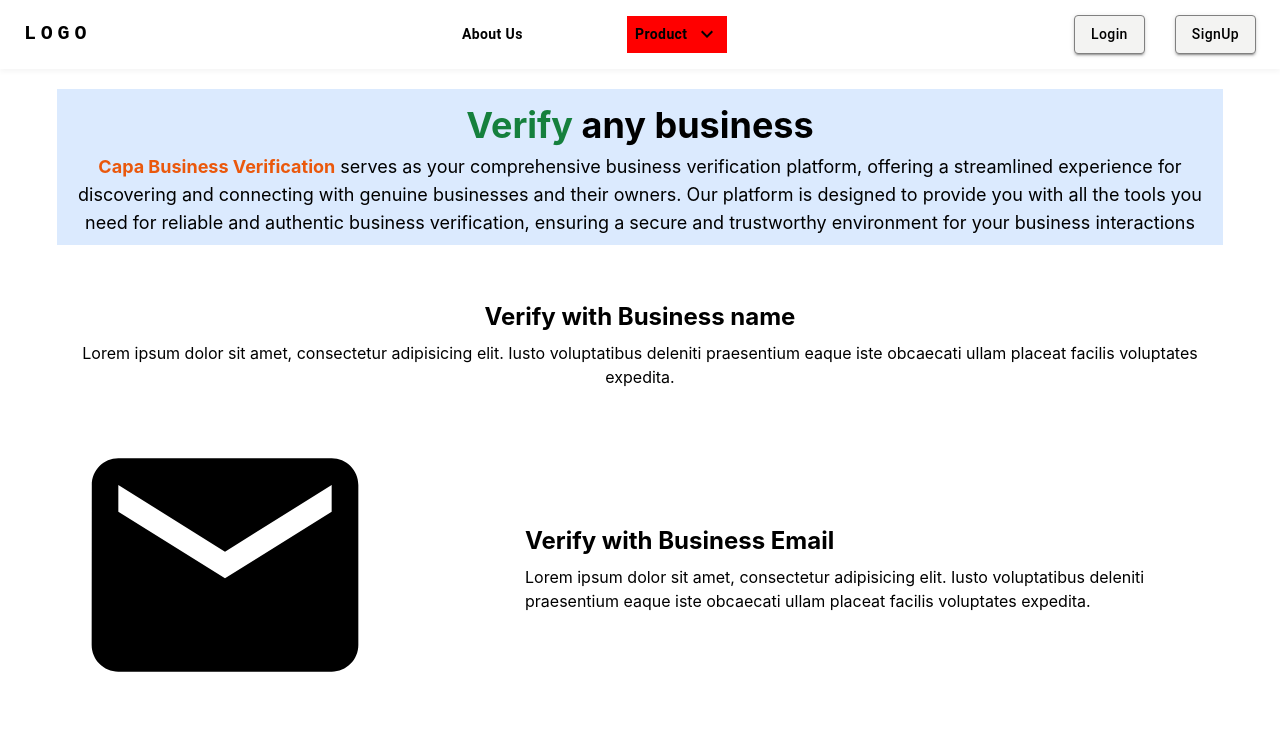
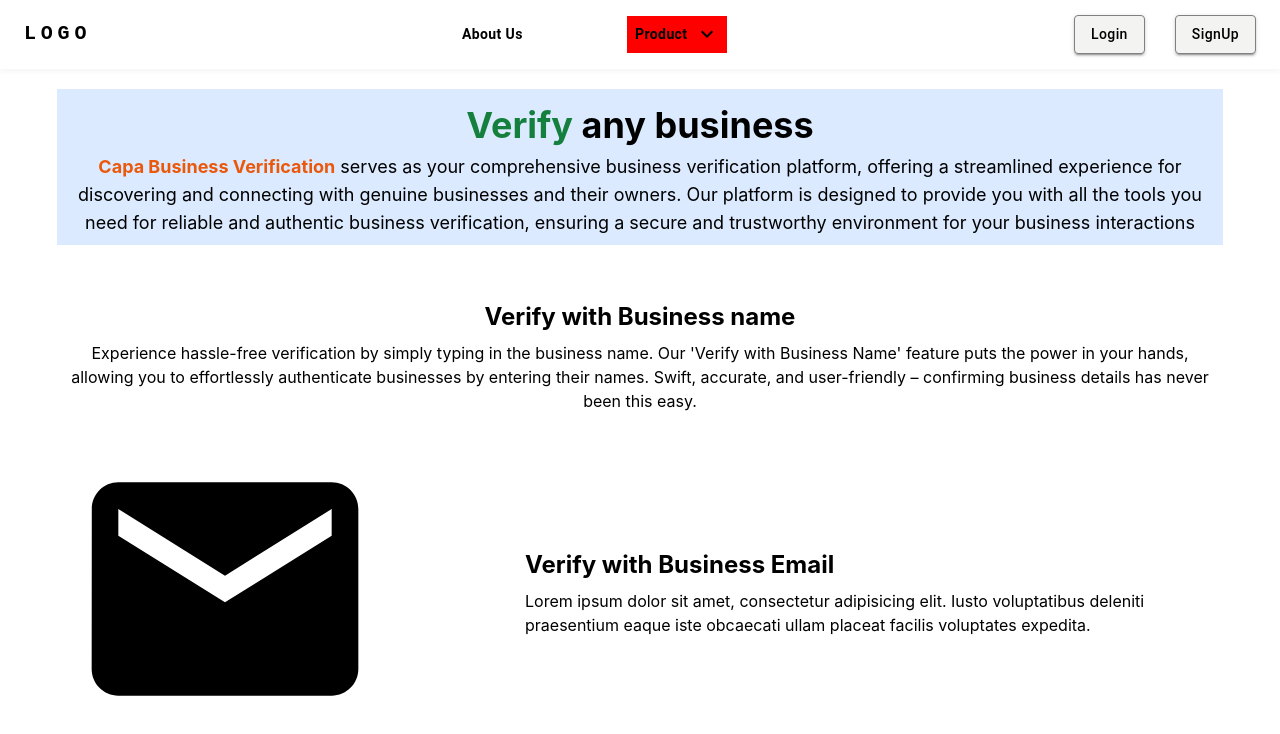
Before and after one commit to rholibobo/capa_business_verification, a React (Create React App) app: page / in a window 1280 px wide. Shown: the top 734 px of the page. Built offline with nearby package versions, Linux system fonts and the light colour scheme; no server answers; the HTML template or start-up script is replaced by a standard one.

Commit message:
update Home.jsx

```diff
--- a/src/Pages/Home/Home.jsx
+++ b/src/Pages/Home/Home.jsx
@@ -13,7 +13,7 @@
     </section>
     <section className='w-11/12 mx-auto text-center p-2'>
       <h1 className='text-2xl font-bold my-2'>Verify with Business name</h1>
-      <p>Lorem ipsum dolor sit amet, consectetur adipisicing elit. Iusto voluptatibus deleniti praesentium eaque iste obcaecati ullam placeat facilis voluptates expedita.</p>
+      <p>Experience hassle-free verification by simply typing in the business name. Our 'Verify with Business Name' feature puts the power in your hands, allowing you to effortlessly authenticate businesses by entering their names. Swift, accurate, and user-friendly – confirming business details has never been this easy.</p>
     </section>
     <section className='w-11/12 mx-auto p-2 flex justify-between items-center md:flex-row-reverse flex-col'>
      <div className='w-3/5'>
```
